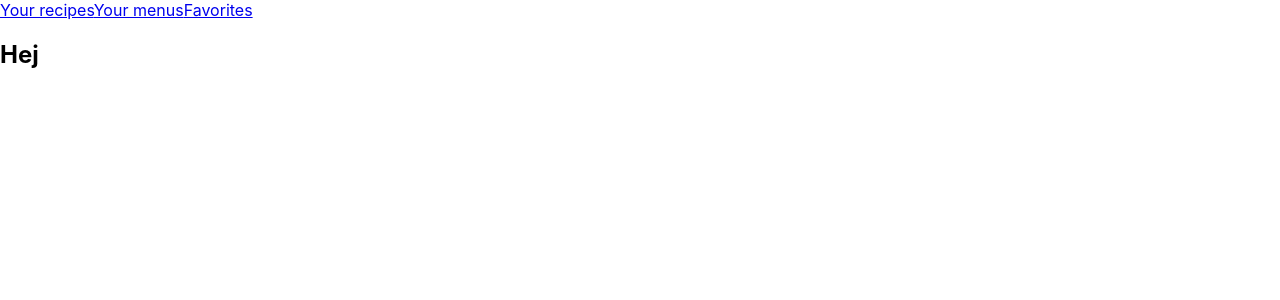
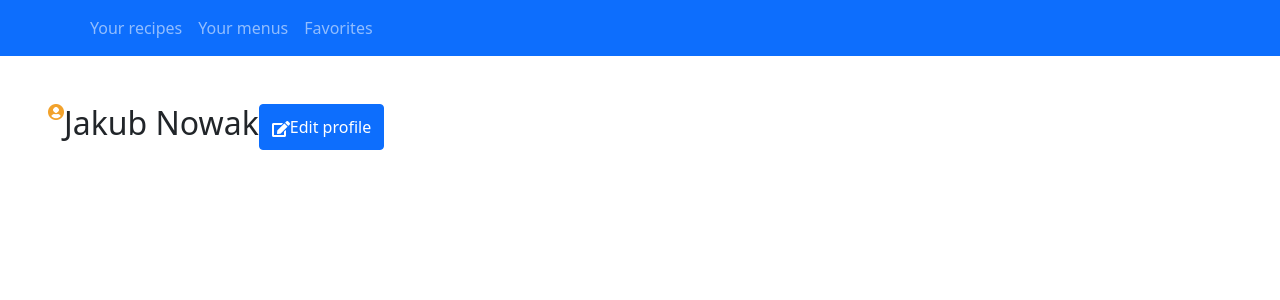
Before and after one commit to pdybowski/healthy-food, a React (Create React App) app: page /user-profile in a window 1280 px wide. Shown: the top 300 px of the page. Built offline with nearby package versions, Linux system fonts and the light colour scheme.

Commit message:
Add ProfileInformation component

```diff
--- a/src/App.js
+++ b/src/App.js
@@ -1,5 +1,6 @@
-import { BrowserRouter, Route, Routes } from "react-router-dom";
-import { routes } from "./routes";
+import {BrowserRouter, Route, Routes} from "react-router-dom";
+import {routes} from "./routes";
+import 'bootstrap/dist/css/bootstrap.min.css';
 
 function App() {
     return (
--- /dev/null
+++ b/src/components/userProfile/ProfileInformation.jsx
@@ -0,0 +1,24 @@
+import React from "react";
+import {Button} from "react-bootstrap";
+import user from "../../assets/images/user-circle-solid.png"
+import edit from "../../assets/images/edit-solid.png"
+
+function ProfileInformation() {
+    return (
+        <div className="d-flex m-5">
+            <img
+                src={user}
+                height="16"
+                alt="User Icon"
+            />
+            <h2>Jakub Nowak</h2>
+            <Button variant="primary"><img
+                src={edit}
+                height="16"
+                alt="Edit Icon"
+            />Edit profile</Button>
+        </div>
+    )
+}
+
+export default ProfileInformation;
--- a/src/pages/UserProfile/UserProfile.jsx
+++ b/src/pages/UserProfile/UserProfile.jsx
@@ -1,11 +1,12 @@
 import React from "react";
 import ProfileNavigation from "../../components/userProfile/ProfileNavigation";
+import ProfileInformation from "../../components/userProfile/ProfileInformation";
 
 function UserProfile() {
     return (
         <>
             <ProfileNavigation/>
-            <h2>Hej</h2>
+            <ProfileInformation/>
         </>
     )
 }
```
Also changed, not shown: src/assets/images/edit-solid.png (added), src/assets/images/user-circle-solid.png (added). Lines whose indentation alone changed are shown as unchanged.
